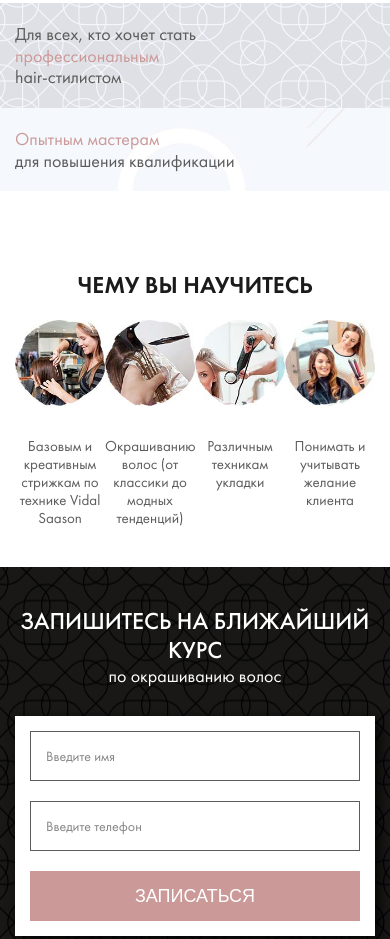
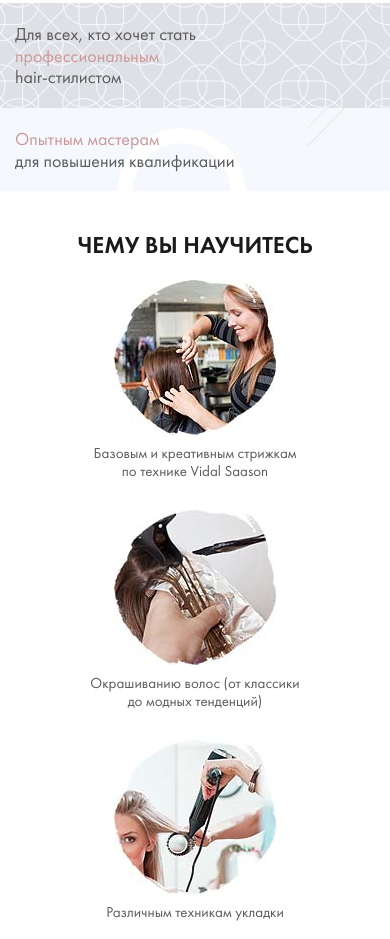
Before and after one commit to Aigerim-serdaliyeva/strizhka, a website: page app/index.html in a window 390 px wide. Shown: the part 3410-4349 px from the top of the page. Drawn offline with Linux system fonts and the light colour scheme; files whose address does not match are found by name.

Commit message:
section-learn fixed

```diff
--- a/app/sass/_media.scss
+++ b/app/sass/_media.scss
@@ -260,7 +260,18 @@
          }
       }
 
-
+      &-learn {
+         &-content {
+            flex-wrap: wrap;
+         }
+         &-block {
+            width: 50%;
+            margin-bottom: 30px;
+            img {
+               margin-bottom: 5px;
+            }
+         }
+      }
    }
 
 }
@@ -385,6 +396,13 @@
             }
          }
       }
+
+      &-learn {
+         &-block {
+            width: 100%;
+            // margin-bottom: 15px;
+         }
+      }
    }
 
 }
--- a/app/sass/main.scss
+++ b/app/sass/main.scss
@@ -501,6 +501,7 @@ body {
       }
    }
    &-learn {
+      padding-top: 0;
       &-content {
          display: flex;
          justify-content: space-between;
```
Also changed, not shown: app/css/main.min.css.
